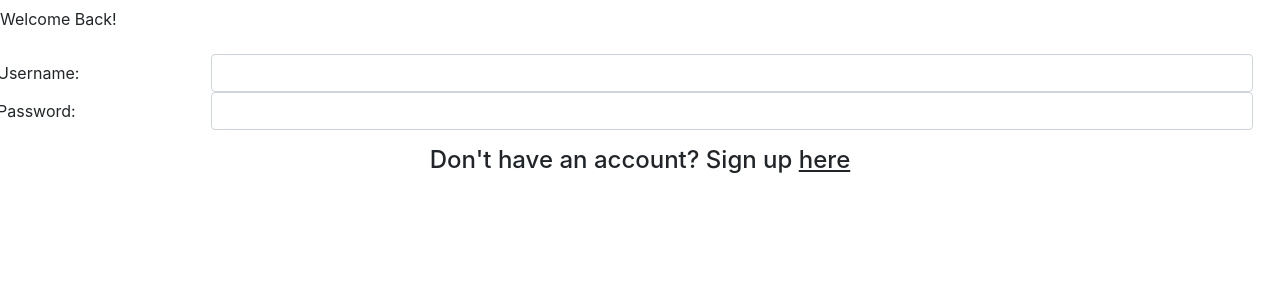
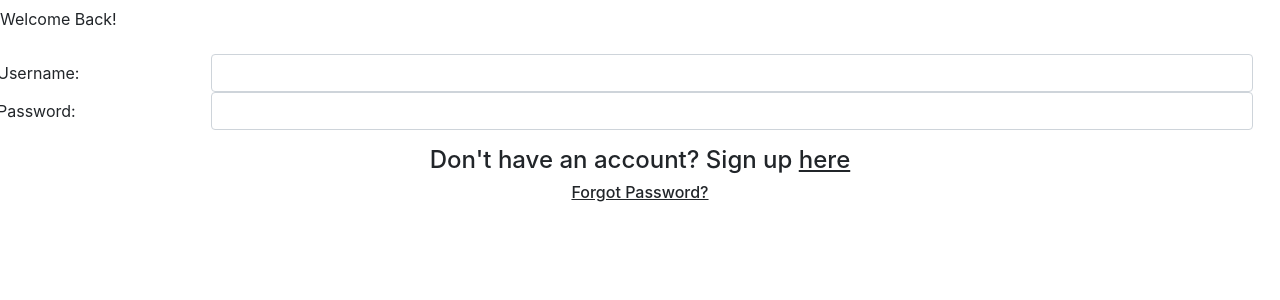
Before and after one commit to asatti/Ewasteproject, a Django app: page /login/ in a window 1280 px wide. Shown: the part 124-424 px from the top of the page. Run offline with Django 3.2, Linux system fonts and the light colour scheme; some libraries are stand-ins or nearby versions; some web fonts are replaced.

Commit message:
Update login.html

```diff
--- a/ewaste/ewasteapp/templates/login.html
+++ b/ewaste/ewasteapp/templates/login.html
@@ -18,5 +18,6 @@
     </div>
   </div>
   <h4 style = "text-align:center;">Don't have an account? Sign up <u> here </u> </h4>
+  <h6 style = "text-align:center;"><u>Forgot Password?</u> </h6>
 {% endblock %}
 </Body>
```
